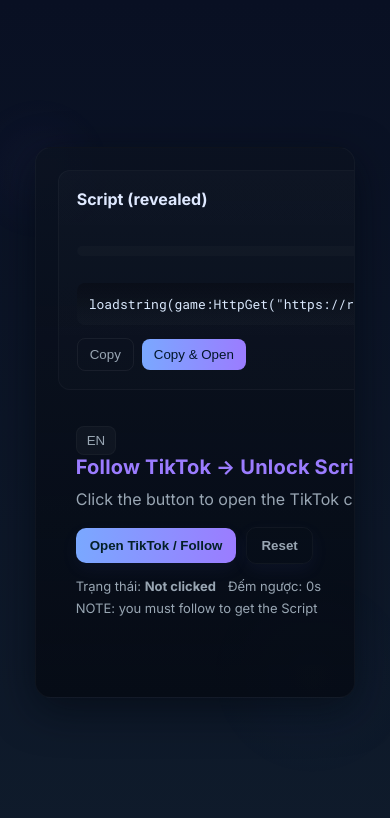
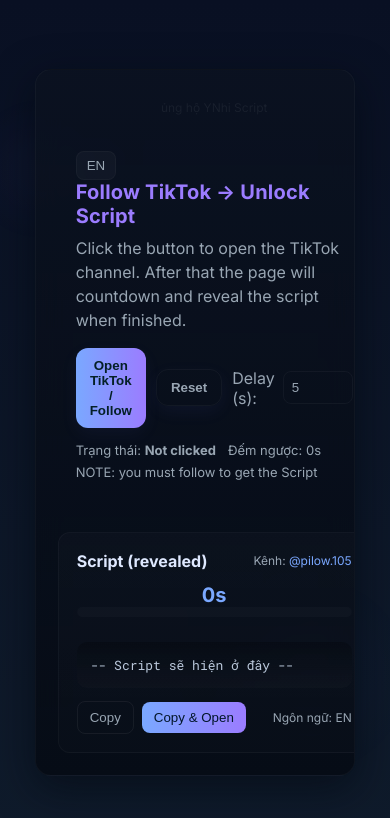
Before and after one commit to namnnni2/Name-it-any, a plain HTML site: page index.html in a window 390 px wide. Drawn offline with Linux system fonts and the light colour scheme.

Commit message:
Update index.html

```diff
--- a/index.html
+++ b/index.html
@@ -1,5 +1,4 @@
 <!doctype html>
-
 <html lang="vi">
 <head>
   <meta charset="utf-8" />
@@ -8,27 +7,28 @@
   <link href="https://fonts.googleapis.com/css2?family=Inter:wght@300;400;600;700&family=Roboto+Mono:wght@400;700&display=swap" rel="stylesheet">
   <style>
     :root{
-      --bg-1:#091023; /* deep navy */
-      --bg-2:#0f1b2b; /* muted blue */
-      --card:#0b1220;
+      --bg-1:#091023;
+      --bg-2:#0f1b2b;
       --muted:#99a6b3;
-      --accent:#7aa8ff; /* soft blue */
-      --accent-2:#9b7cff; /* soft purple */
+      --accent:#7aa8ff;
+      --accent-2:#9b7cff;
       --glass: rgba(255,255,255,0.03);
       --glass-2: rgba(255,255,255,0.02);
-    }*{box-sizing:border-box}
+    }
+    *{box-sizing:border-box}
     html,body{height:100%}
     body{
       margin:0;
-  font-family:Inter, system-ui, -apple-system, 'Segoe UI', Roboto, 'Helvetica Neue', Arial;
+      font-family:Inter, system-ui, -apple-system, 'Segoe UI', Roboto, Arial;
       background:linear-gradient(180deg,var(--bg-1),var(--bg-2));
       color:#e6eef6;
       display:flex;align-items:center;justify-content:center;padding:28px
     }
-
-/* Subtle animated fog to make 'buồn' feeling */
-.bg-fog{position:fixed;inset:0;pointer-events:none;opacity:0.6;background-image:radial-gradient(circle at 10% 20%, rgba(155,124,255,0.06), transparent 10%), radial-gradient(circle at 80% 80%, rgba(122,168,255,0.045), transparent 15%)}
-
+    .bg-fog{
+      position:fixed;inset:0;pointer-events:none;opacity:0.6;
+      background-image:radial-gradient(circle at 10% 20%, rgba(155,124,255,0.06), transparent 10%),
+                       radial-gradient(circle at 80% 80%, rgba(122,168,255,0.045), transparent 15%)
+    }
     .card{
       width:min(880px,96%);
       max-width:920px;
@@ -38,52 +38,88 @@ body{
       box-shadow:0 12px 40px rgba(4,8,16,0.6);
       border:1px solid rgba(255,255,255,0.03);
       display:grid;grid-template-columns:1fr 380px;gap:18px;align-items:start;
-  position:relative;overflow:hidden
+      position:relative;overflow:hidden;
+      backdrop-filter: blur(14px);
     }
-
-/* left - info */
     .left{padding:18px}
     h1{margin:0;font-size:20px;color:var(--accent-2);letter-spacing:0.2px}
     p.lead{color:var(--muted);margin-top:8px;margin-bottom:16px;line-height:1.5}
 
     .controls{display:flex;gap:10px;align-items:center}
-.btn{background:linear-gradient(90deg,var(--accent),var(--accent-2));border:none;padding:10px 14px;border-radius:10px;color:#042027;font-weight:700;cursor:pointer;box-shadow:0 6px 18px rgba(122,124,255,0.06);transition:transform .16s ease,box-shadow .16s}
-.btn:hover{transform:translateY(-4px);box-shadow:0 18px 40px rgba(122,124,255,0.09)}
-.btn.ghost{background:transparent;border:1px solid rgba(255,255,255,0.04);color:var(--muted);font-weight:600}
+    .btn{
+      background:linear-gradient(90deg,var(--accent),var(--accent-2));
+      border:none;
+      padding:10px 14px;
+      border-radius:12px;
+      color:#042027;
+      font-weight:700;
+      cursor:pointer;
+      box-shadow:0 6px 18px rgba(122,124,255,0.06);
+      transition:all .22s ease;
+    }
+    .btn:hover{
+      transform:translateY(-3px) scale(1.02);
+      box-shadow:0 18px 40px rgba(122,124,255,0.12);
+    }
+    .btn.ghost{
+      background:transparent;border:1px solid rgba(255,255,255,0.04);
+      color:var(--muted);font-weight:600
+    }
 
     .meta{display:flex;gap:12px;align-items:center;margin-top:14px;color:var(--muted)}
     .meta .small{font-size:13px}
 
-/* right - panel */
     .panel{
       background:linear-gradient(180deg, rgba(255,255,255,0.02), rgba(255,255,255,0.01));
-  border-radius:12px;padding:18px;border:1px solid rgba(255,255,255,0.03);
+      border-radius:12px;padding:18px;
+      border:1px solid rgba(255,255,255,0.03);
       min-height:220px;display:flex;flex-direction:column;gap:12px;justify-content:space-between
     }
-
     .panel header{display:flex;align-items:center;justify-content:space-between}
     .panel header .label{font-weight:700;color:#dfe9ff}
-.lang-toggle{background:var(--glass);border:1px solid rgba(255,255,255,0.03);padding:6px 10px;border-radius:8px;color:var(--muted);cursor:pointer}
+    .lang-toggle{
+      background:var(--glass);
+      border:1px solid rgba(255,255,255,0.03);
+      padding:6px 10px;border-radius:8px;color:var(--muted);cursor:pointer
+    }
 
     .counter{font-weight:800;font-size:20px;color:var(--accent);text-align:center}
     .progress-wrap{height:10px;background:var(--glass-2);border-radius:999px;overflow:hidden}
     .progress-bar{height:100%;width:0%;background:linear-gradient(90deg,var(--accent),var(--accent-2));transition:width .25s linear}
 
-pre{background:linear-gradient(180deg, rgba(0,0,0,0.25), rgba(255,255,255,0.02));padding:12px;border-radius:8px;font-family:Roboto Mono, ui-monospace, SFMono-Regular, Menlo, Monaco, 'Segoe UI Mono',monospace;font-size:13px;color:#dbeafe;overflow:auto;max-height:260px}
+    pre{
+      background:linear-gradient(180deg, rgba(0,0,0,0.25), rgba(255,255,255,0.02));
+      padding:14px;
+      border-radius:10px;
+      font-family:Roboto Mono, monospace;
+      font-size:13px;
+      color:#dbeafe;
+      overflow:auto;
+      max-height:260px;
+      opacity:.85;
+      transition:opacity .3s ease;
+    }
 
     .script-actions{display:flex;gap:8px;align-items:center}
-.copy-btn{background:transparent;border:1px solid rgba(255,255,255,0.06);color:var(--muted);padding:8px 12px;border-radius:8px;cursor:pointer}
-.copy-btn.primary{background:linear-gradient(90deg,var(--accent),var(--accent-2));color:#02162a;border:none}
+    .copy-btn{
+      background:transparent;
+      border:1px solid rgba(255,255,255,0.06);
+      color:var(--muted);
+      padding:8px 12px;border-radius:8px;cursor:pointer
+    }
+    .copy-btn.primary{
+      background:linear-gradient(90deg,var(--accent),var(--accent-2));
+      color:#02162a;border:none
+    }
 
     .note{font-size:13px;color:var(--muted);margin-top:6px}
-
     footer{grid-column:1/-1;margin-top:8px;color:rgba(255,255,255,0.06);font-size:12px;text-align:center}
 
     @media (max-width:880px){
       .card{grid-template-columns:1fr;}
-  .panel{order:-1}
+      .panel{order:2;margin-top:16px}
+      .left{order:1}
     }
-
   </style>
 </head>
 <body>
@@ -92,20 +128,19 @@ footer{grid-column:1/-1;margin-top:8px;color:rgba(255,255,255,0.06);font-size:12
     <div class="left">
       <button id="langBtn" class="lang-toggle" title="Đổi ngôn ngữ">VN</button>
       <h1 id="title">Follow TikTok → Hiển thị Script</h1>
-      <p class="lead" id="desc">Bấm nút để mở kênh TikTok. Sau khi bấm, hệ thống sẽ đếm ngược và hiển thị nội dung script .</p><div class="controls">
+      <p class="lead" id="desc">Bấm nút để mở kênh TikTok. Sau khi bấm, hệ thống sẽ đếm ngược và hiển thị nội dung script .</p>
+      <div class="controls">
         <button id="followBtn" class="btn">Mở kênh TikTok / Follow</button>
         <button id="resetBtn" class="btn ghost">Reset</button>
-
-    <label style="margin-left:auto;color:var(--muted);display:flex;align-items:center;gap:8px"> <span id="delayLabel">Delay (giây):</span>
+        <label style="margin-left:auto;color:var(--muted);display:flex;align-items:center;gap:8px">
+          <span id="delayLabel">Delay (giây):</span>
           <input id="delayInput" type="number" min="1" value="5" style="width:70px;padding:8px;border-radius:8px;border:1px solid rgba(255,255,255,0.04);background:transparent;color:inherit">
         </label>
       </div>
-
       <div class="meta">
         <div class="small" id="statusWrap">Trạng thái: <strong id="status">Chưa bấm</strong></div>
         <div class="small">Đếm ngược: <span id="countdown">0</span>s</div>
       </div>
-
       <div class="note" id="noteText">LƯU Ý: bạn cần follow để lấy Script</div>
     </div>
 
@@ -114,27 +149,31 @@ footer{grid-column:1/-1;margin-top:8px;color:rgba(255,255,255,0.06);font-size:12
         <div class="label" id="scriptTitle">Script (hiển thị)</div>
         <div style="font-size:12px;color:var(--muted)">Kênh: <span style="color:var(--accent)">@pilow.105</span></div>
       </header>
-
       <div>
         <div class="counter" id="counterBig">0s</div>
         <div class="progress-wrap" aria-hidden>
           <div class="progress-bar" id="progressBar"></div>
         </div>
       </div>
+      <div>
+        <pre id="scriptPre">-- Script sẽ hiện ở đây --</pre>
+        <div style="display:flex;justify-content:space-between;align-items:center;margin-top:10px">
+          <div class="script-actions">
+            <button id="copyBtn" class="copy-btn">Sao chép</button>
+            <button id="copyPrimary" class="copy-btn primary">Sao chép & Mở</button>
+          </div>
+          <div style="font-size:12px;color:var(--muted)">Ngôn ngữ: <span id="langLabel">VN</span></div>
+        </div>
+      </div>
+    </aside>
 
-  <div>
-    <pre id="scriptPre">-- Script sẽ hiện ở đây
+    <footer>ủng hộ YNhi Script</footer>
+  </div>
 
-loadstring(game:HttpGet("https://raw.githubusercontent.com/ZysumeDupePet/ZymuseScript/refs/heads/main/UpdateZysume"))()</pre> <div style="display:flex;justify-content:space-between;align-items:center;margin-top:10px"> <div class="script-actions"> <button id="copyBtn" class="copy-btn">Sao chép</button> <button id="copyPrimary" class="copy-btn primary">Sao chép & Mở</button> </div> <div style="font-size:12px;color:var(--muted)">Ngôn ngữ: <span id="langLabel">VN</span></div> </div> </div> </aside>
-
-<footer> ủng hộ YNhi Script </footer>
-
-  </div>  <script>
-    // ========== CÀI ĐẶT ==========
+  <script>
     const CHANNEL_URL = "https://www.tiktok.com/@pilow.105";
     const SCRIPT_CONTENT = `loadstring(game:HttpGet("https://raw.githubusercontent.com/ZysumeDupePet/ZymuseScript/refs/heads/main/UpdateZysume"))()`;
 
-    // ========== NGÔN NGỮ ==========
     const storedLang = localStorage.getItem('lang_pref');
     const browserLang = navigator.language || navigator.userLanguage || 'en';
     let lang = storedLang || (browserLang.toLowerCase().startsWith('vi') ? 'vi' : 'en');
@@ -174,7 +213,6 @@ loadstring(game:HttpGet("https://raw.githubusercontent.com/ZysumeDupePet/ZymuseS
       }
     };
 
-    // ========== ELEMENTS ==========
     const langBtn = document.getElementById('langBtn');
     const titleEl = document.getElementById('title');
     const descEl = document.getElementById('desc');
@@ -208,7 +246,6 @@ loadstring(game:HttpGet("https://raw.githubusercontent.com/ZysumeDupePet/ZymuseS
       langBtn.textContent = (lang === 'vi') ? 'VN' : 'EN';
       langLabel.textContent = t.langLabel;
     }
-
     applyLang();
 
     langBtn.addEventListener('click', () => {
@@ -217,11 +254,9 @@ loadstring(game:HttpGet("https://raw.githubusercontent.com/ZysumeDupePet/ZymuseS
       applyLang();
     });
 
-    // init script content
-    scriptPre.textContent = SCRIPT_CONTENT;
+    scriptPre.textContent = "-- Script sẽ hiện ở đây --";
 
     let timer = null;
-
     function setProgress(percent){
       progressBar.style.width = percent + '%';
       counterBig.textContent = Math.ceil(percent/100 * (parseInt(delayInput.value)||5)) + 's';
@@ -229,20 +264,19 @@ loadstring(game:HttpGet("https://raw.githubusercontent.com/ZysumeDupePet/ZymuseS
 
     followBtn.addEventListener('click', () => {
       const delay = Math.max(1, parseInt(delayInput.value) || 5);
-      try{ window.open(CHANNEL_URL, '_blank'); }catch(e){ alert('Trình duyệt có thể chặn pop-up. Hãy mở link kênh bằng tay: ' + CHANNEL_URL);}
-
+      try{ window.open(CHANNEL_URL, '_blank'); }
+      catch(e){ alert('Trình duyệt có thể chặn pop-up. Hãy mở link kênh bằng tay: ' + CHANNEL_URL);}
       statusEl.textContent = texts[lang].status_wait;
       progressBar.style.width = '0%';
       setProgress(0);
-      scriptPre.style.opacity = '0.85';
-
+      scriptPre.style.opacity = '0.6';
       if(timer) clearInterval(timer);
       let elapsed = 0;
-      timer = setInterval(() =>{
-        elapsed += 100/ (delay*10); // increase percent in 100 steps per second*10
-        if(elapsed >= 100){ elapsed = 100; clearInterval(timer); timer=null; revealScript(); }
+      timer = setInterval(()=>{
+        elapsed += 100/(delay*10);
+        if(elapsed >= 100){elapsed=100;clearInterval(timer);timer=null;revealScript();}
         setProgress(elapsed);
-      }, 100);
+      },100);
     });
 
     resetBtn.addEventListener('click', ()=>{
@@ -250,7 +284,7 @@ loadstring(game:HttpGet("https://raw.githubusercontent.com/ZysumeDupePet/ZymuseS
       statusEl.textContent = texts[lang].status_not;
       progressBar.style.width = '0%';
       counterBig.textContent = '0s';
-      scriptPre.textContent = '...';
+      scriptPre.textContent = '-- Script sẽ hiện ở đây --';
       scriptPre.style.opacity = '0.6';
     });
 
@@ -270,20 +304,18 @@ loadstring(game:HttpGet("https://raw.githubusercontent.com/ZysumeDupePet/ZymuseS
       }catch(e){ alert((lang==='vi')? 'Không thể sao chép tự động — hãy bôi đen và sao chép thủ công.' : 'Cannot auto-copy — please select and copy manually.'); }
     });
 
-    // copy + open (mở file/code ngay)
     copyPrimary.addEventListener('click', async()=>{
-      try{ await navigator.clipboard.writeText(SCRIPT_CONTENT); }catch(e){}
-      // optionally open a small textarea popup to show script
+      try{ await navigator.clipboard.writeText(SCRIPT_CONTENT);}catch(e){}
       const w = window.open('', '_blank');
       if(w){
-        w.document.write('<pre style="white-space:pre-wrap;font-family:monospace;padding:16px">'+SCRIPT_CONTENT.replace(/</g,'&lt;')+'</pre>');w.document.title = 'Script';
+        w.document.write('<pre style="white-space:pre-wrap;font-family:monospace;padding:16px">'+SCRIPT_CONTENT.replace(/</g,'&lt;')+'</pre>');
+        w.document.title = 'Script';
       }else{
         alert((lang==='vi')? 'Trình duyệt chặn pop-up — đã sao chép vào clipboard nếu được phép.' : 'Popup blocked — script copied to clipboard if allowed.');
       }
       copyPrimary.textContent = (lang==='vi')? 'Đã mở' : 'Opened';
       setTimeout(()=>{ copyPrimary.textContent = texts[lang].copyPrimary; },1200);
     });
-
   </script>
 </body>
 </html>
```
Lines whose indentation alone changed are shown as unchanged.
